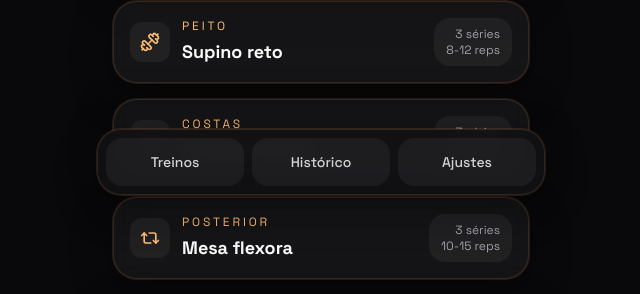
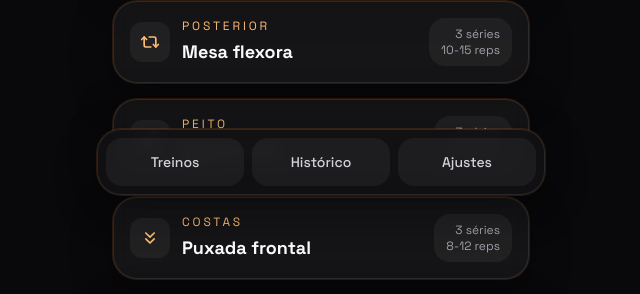
Before and after one commit to lnrdgst/daily-workout, a React (Vite) app: page /workout/A in a window 1280 px wide. Shown: the part 589-883 px from the top of the page, without its empty margins (319-959 px from the left). Built offline with nearby package versions, Linux system fonts and the light colour scheme.

Commit message:
feat: altera posicao treinos inferiores Treino A

```diff
--- a/src/data/workouts.ts
+++ b/src/data/workouts.ts
@@ -7,9 +7,9 @@ export const workouts: Workout[] = [
     description: 'Base do full body com foco em agachamento, supino e puxada.',
     exercises: [
       { id: 'squat-hack', prescribedExerciseId: 'squat', prescribedExerciseIds: ['squat', 'hack-squat'], sets: 3, repsMin: 8, repsMax: 12 },
+      { id: 'leg-curl-a', prescribedExerciseId: 'lying-leg-curl', prescribedExerciseIds: ['lying-leg-curl', 'seated-leg-curl'], sets: 3, repsMin: 10, repsMax: 15 },
       { id: 'bench-press', prescribedExerciseId: 'bench-press', sets: 3, repsMin: 8, repsMax: 12 },
       { id: 'lat-pulldown', prescribedExerciseId: 'lat-pulldown', sets: 3, repsMin: 8, repsMax: 12 },
-      { id: 'leg-curl-a', prescribedExerciseId: 'lying-leg-curl', prescribedExerciseIds: ['lying-leg-curl', 'seated-leg-curl'], sets: 3, repsMin: 10, repsMax: 15 },
       { id: 'lateral-raise-a', prescribedExerciseId: 'lateral-raise', sets: 3, repsMin: 12, repsMax: 15 },
       { id: 'barbell-curl', prescribedExerciseId: 'barbell-curl', sets: 3, repsMin: 10, repsMax: 12 },
       { id: 'cable-pushdown-a', prescribedExerciseId: 'cable-pushdown', sets: 3, repsMin: 10, repsMax: 15 },
```
